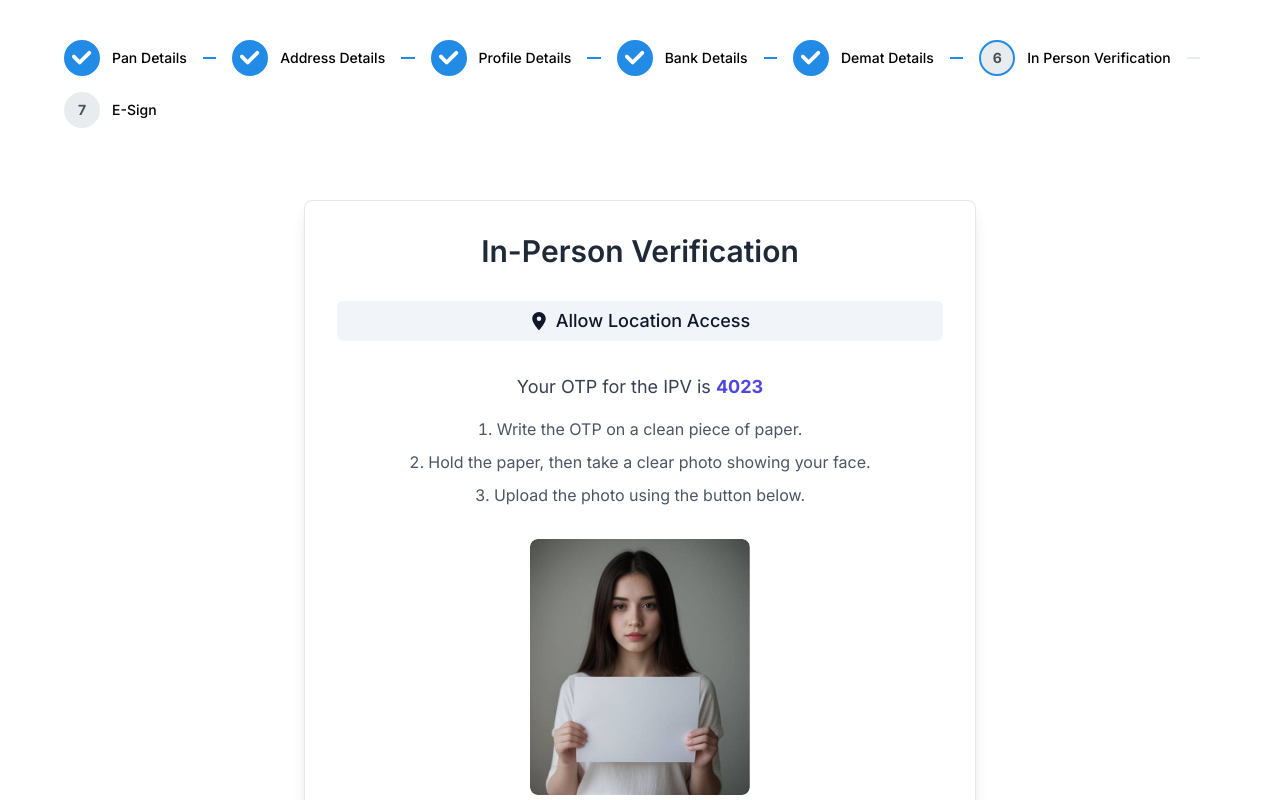
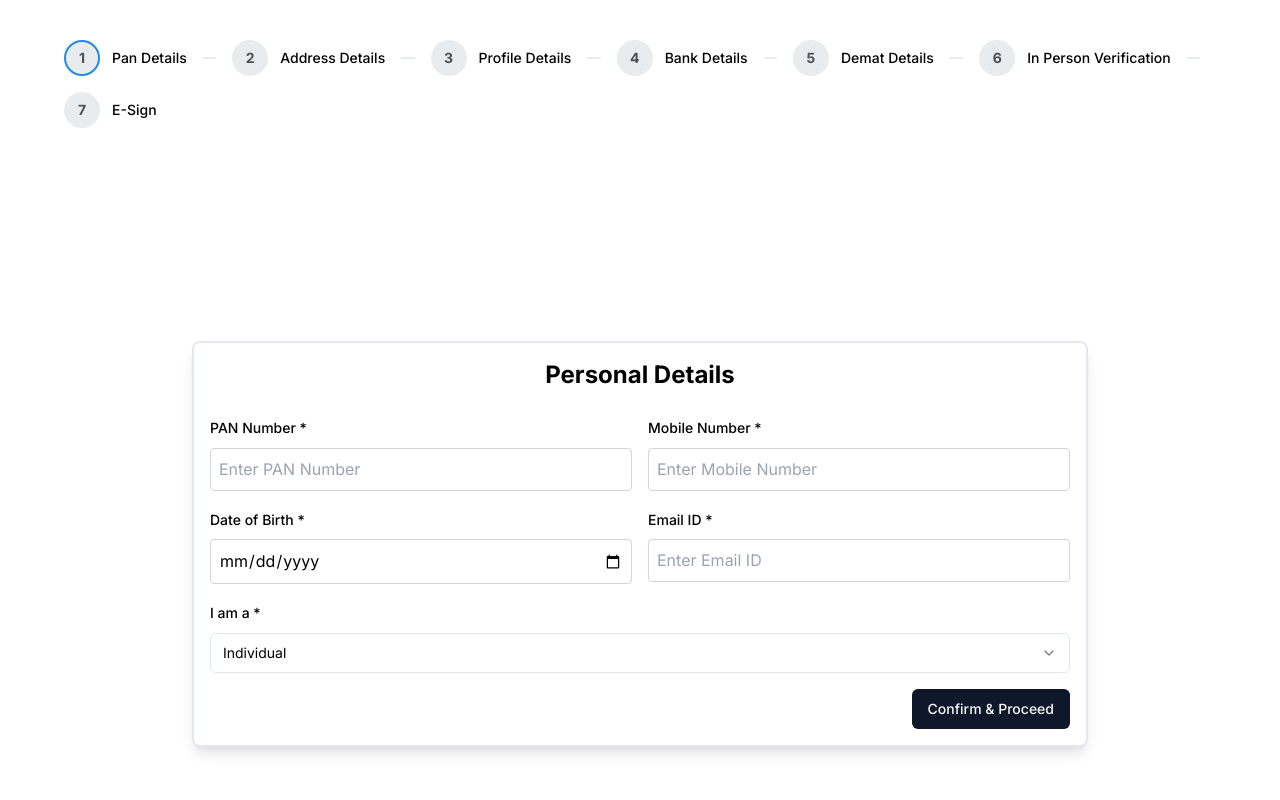
Before and after one commit to AryanGhatge/KYC_Project, a Next.js app: page /e-kyc in a window 1280 px wide. Shown: the top 800 px of the page. Built offline with nearby package versions, Linux system fonts and the light colour scheme.

Commit message:
Update FormSteps.jsx
Uncomment line 38
Comment line 39

```diff
--- a/src/components/FormSteps.jsx
+++ b/src/components/FormSteps.jsx
@@ -35,8 +35,8 @@ const steps = [
 ];
 
 const FormSteps = () => {
-  // const { step } = useSelector((state) => state.form);
-  const step = 6;
+  const { step } = useSelector((state) => state.form);
+  // const step = 6;
   const dispatch = useDispatch();
   const [formData, setFormData] = useState({});
 
```
